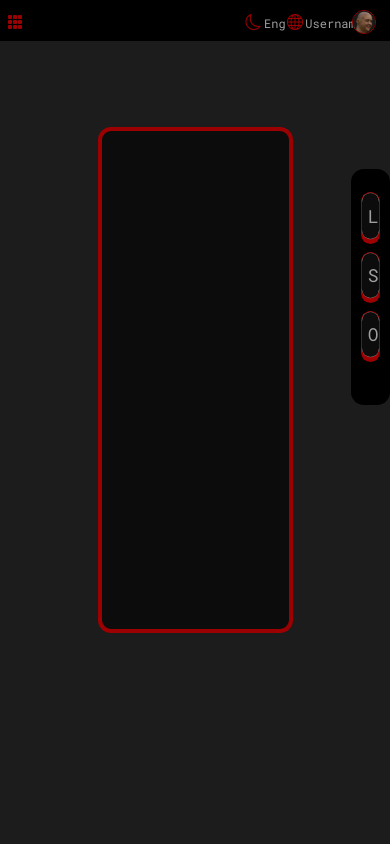
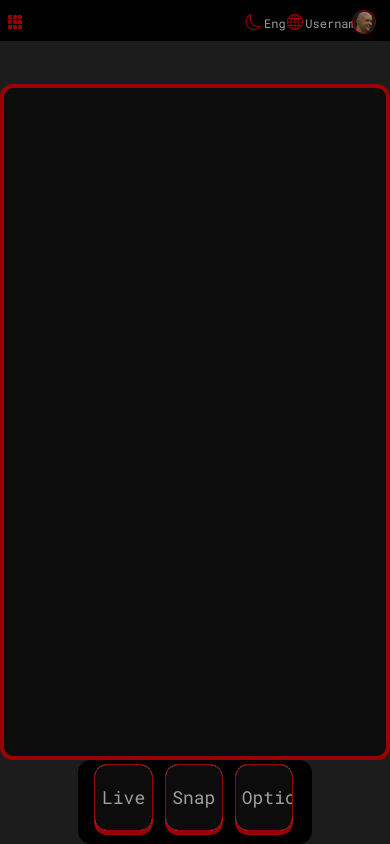
Before and after one commit to kaiser24/VideoAnalytics_Server_Frontend, an Angular app: page /facedetection in a window 390 px wide. Built offline with nearby package versions, Linux system fonts and the light colour scheme.

Commit message:
Working on face det responsive parameters

```diff
--- a/src/app/facedetection/facedetection.component.css
+++ b/src/app/facedetection/facedetection.component.css
@@ -10,22 +10,21 @@
 }
 
 .camera_background {
-  width: 50%;
-  height: 60%;
   background: rgba(12,12,12,1);
   border: 4px solid rgba(156,0,0,1);
   border-radius: 13px;
   position: relative;
   margin: 0 auto;
+  width: 50%;
+  height: 60%;
   top: 15%;
 }
 .right_submenu {
   overflow: hidden;
+  position: relative;
   width: 10%;
   height: 28%;
-  position: relative;
   float: right;
-  top: -40%;
 }
 .right_submenu_background {
   background-repeat: no-repeat;
@@ -39,14 +38,14 @@
   overflow: hidden;
 }
 .rsubmenu_button {
-  width: 50%;
-  height: 20%;
   border-radius: 13px;
   border: 1px solid rgba(156,0,0,1);
   box-shadow: 0 4px rgb(156, 0, 0);
   position: absolute;
+  overflow: hidden;
   left: 25%;
-  overflow: hidden;
+  width: 50%;
+  height: 20%;
 }
 .button_background {
   background-repeat: no-repeat;
@@ -80,6 +79,47 @@
   color: rgb(210,210,210,1)
 }
 
-.live_button { top: 10%; }
-.snap_button { top: 35%;}
-.options_button { top: 60%; }
+.camera_background{
+  width: 100%;
+  height: 80%;
+  top: 10%;
+}
+.right_submenu {
+  position: relative;
+  width: 60%;
+  height: 10%;
+  margin: 0 auto;
+  float: none;
+  top: 10%;
+}
+.rsubmenu_button {
+  top: 5%;
+  width: 25%;
+  height: 80%;
+}
+.live_button { left: 7%; }
+.snap_button { left: 37%;}
+.options_button { left: 67%; }
+
+
+@media only screen and (min-width: 700px) {
+  .camera_background{
+    width: 50%;
+    height: 60%;
+    top: 15%;
+  }
+  .right_submenu {
+    width: 10%;
+    height: 28%;
+    float: right;
+    top: -40%;
+  }
+  .rsubmenu_button {
+    width: 50%;
+    height: 20%;
+    left: 25%;
+  }
+  .live_button { top: 10%; }
+  .snap_button { top: 35%;}
+  .options_button { top: 60%; }
+}
```
